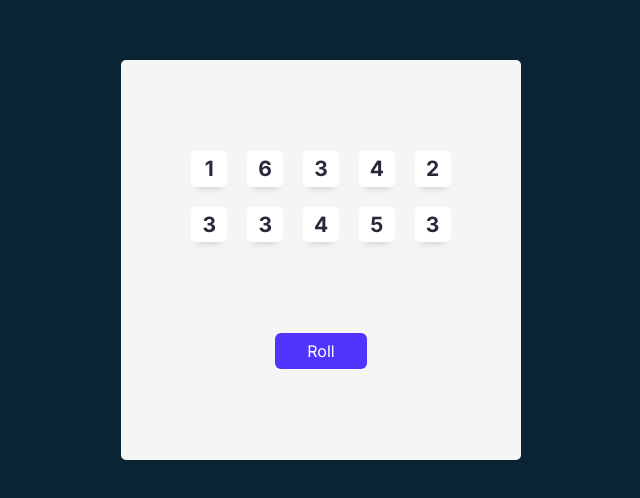
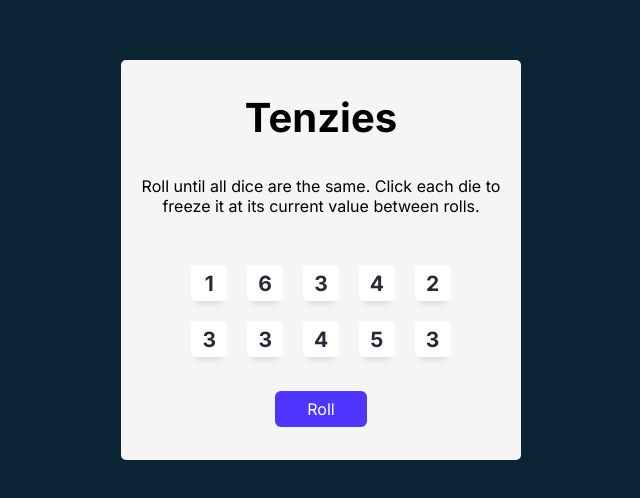
Before and after one commit to tiff3b/Tenzies, a React (Vite) app: page / in a window 1280 px wide. Shown: the part 140-638 px from the top of the page, without its empty margins (319-959 px from the left). Built offline with nearby package versions, Linux system fonts and the light colour scheme.

Commit message:
add description and game won

```diff
--- a/src/App.jsx
+++ b/src/App.jsx
@@ -4,6 +4,13 @@
 
 export default function App() {
 
+    function gameWon(dice) {
+        if ( dice.every(die => die.isHeld) &&
+             dice.every(die => die.value === dice[0].value)
+            ) {
+                console.log("Game won!");
+            }
+    }
     function generateNewDice(){
         const newDice = []
             for (let i =0; i <10; i++) {
@@ -17,9 +24,13 @@
     const [dice, setDice] = useState(generateNewDice())
 
     function hold(id){
-        setDice(prevDice => prevDice.map(die =>
+        setDice(prevDice => {
+            const newDice = prevDice.map(die =>
             die.id === id ? {...die, isHeld: !die.isHeld} : die
-        ))
+        )
+        gameWon(newDice)
+        return newDice
+        })
     }
     const diceValues = dice.map(die => (
         <Die
@@ -32,10 +43,19 @@
     ))
 
     function rollDice(){
-        setDice(generateNewDice())
+        setDice(prevDice => {
+            const newDice= prevDice.map(die =>
+            die.isHeld ? die :
+                { ...die, value: Math.ceil(Math.random() *6) }
+        )
+        gameWon(newDice)
+        return newDice
+    })
     }
     return (
         <main>
+            <h1 className="title">Tenzies</h1>
+            <p className="instructions">Roll until all dice are the same. Click each die to freeze it at its current value between rolls.</p>
             <div className="dice">
                 {diceValues}
             </div>
--- a/src/index.css
+++ b/src/index.css
@@ -31,11 +31,24 @@
     align-items: center;
 }
 
+.title {
+    font-size: 40px;
+    margin: 0;
+}
+
+.instructions {
+    font-family: 'Inter', sans-serif;
+    font-weight: 400;
+    margin-top: 0;
+    text-align: center;
+}
+
 .dice{
     display: grid;
     grid-template-columns: repeat(5, 1fr);
     grid-template-rows: repeat(2, 1fr);
     gap: 20px;
+
 }
 
 .dice button{
```
